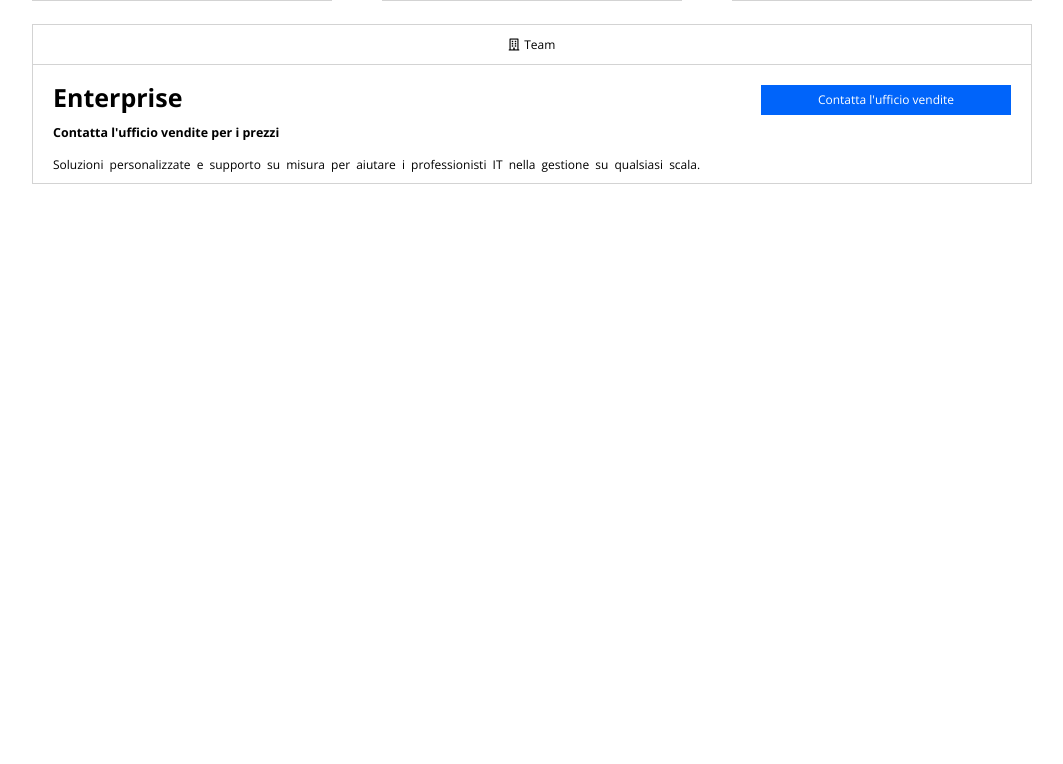
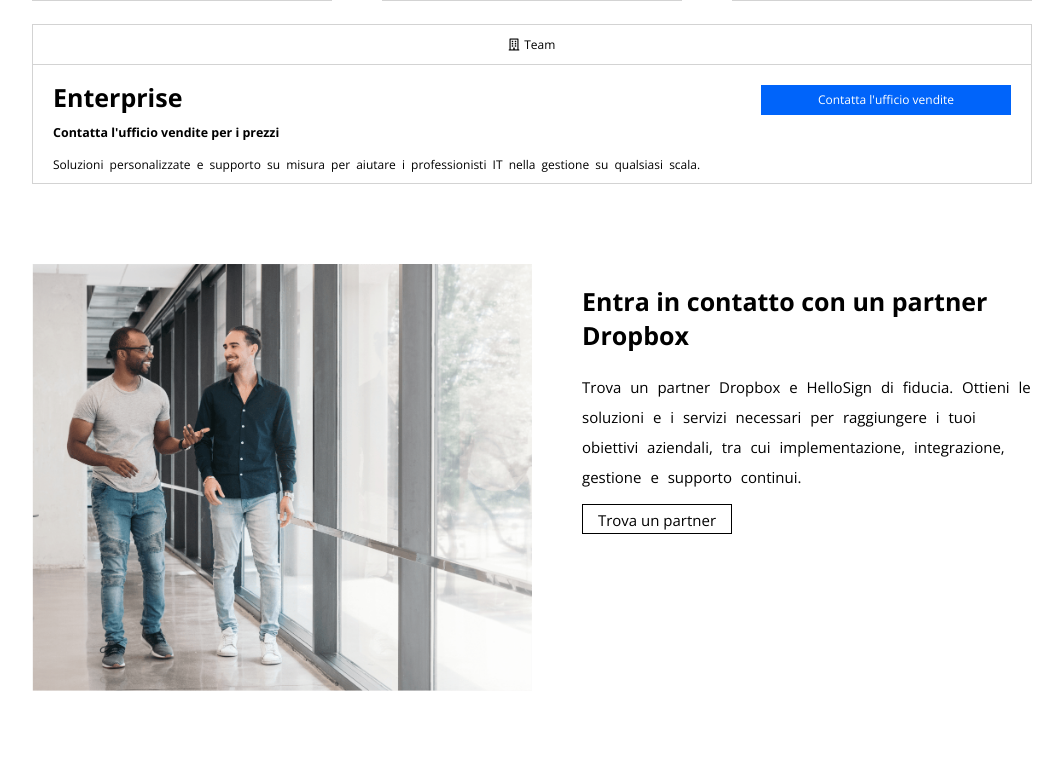
Before and after one commit to anilraj-rgb/htmlcss-dropbox, a plain HTML site: page index.html in a window 1280 px wide. Shown: the part 1676-2440 px from the top of the page, without its empty margins (108-1171 px from the left). Before the commit the page ends 1889 px from the top, so only its background shows below. Drawn offline with nearby package versions, Linux system fonts and the light colour scheme.

Commit message:
[UPD] complite the partner dropbox

```diff
--- a/css/style.css
+++ b/css/style.css
@@ -270,3 +270,45 @@
     margin-right: 20px;
   }
   /* / ENTERPRISE */
+
+    /* PARTNER */
+.container.partner {
+    margin-top: 80px;
+  }
+
+  .partner-img{
+    width: 500px;
+    height: 500px;
+    background: url('../img/partner.png') no-repeat;
+    background-size: contain;
+  }
+
+  .partner-text {
+    width: 450px;
+    height: 200px;
+    margin: 20px 0;
+  }
+
+  .partner-prg {
+    font-size: 15px;
+    word-spacing: 5px;
+    height: 30px;
+    line-height: 30px;
+    margin-top: 20px;
+  }
+
+  .bt-partner {
+    width: 150px;
+    font-size: 15px;
+    background-color: #fff;
+    border: 1px #000 solid;
+    position: relative;
+    top: 0;
+    left: 50px;
+  }
+
+  .bt-partner a {
+    color: #000;
+    text-decoration: none;
+  }
+  /* / PARTNER */
--- a/index.html
+++ b/index.html
@@ -217,3 +217,23 @@
   </div>
 </div>
 <!-- / ENTERPRISE -->
+
+<!--  PARTNER -->
+<div class="container partner">
+  <div class="row">
+      <section class="partner-img fl">
+      </section>
+
+      <section class="partner-text fr">
+          <div>
+              <h3>Entra in contatto con un partner Dropbox</h3>
+              <p class="partner-prg">Trova un partner Dropbox e HelloSign di fiducia. Ottieni le soluzioni e i servizi necessari per raggiungere i tuoi obiettivi aziendali, tra cui implementazione, integrazione, gestione e supporto continui.</p>
+          </div>
+      </section>
+
+      <div class="bt bt-partner fl">
+          <a href="#">Trova un partner</a>
+      </div>
+  </div>
+</div>
+<!--  / PARTNER -->
```
